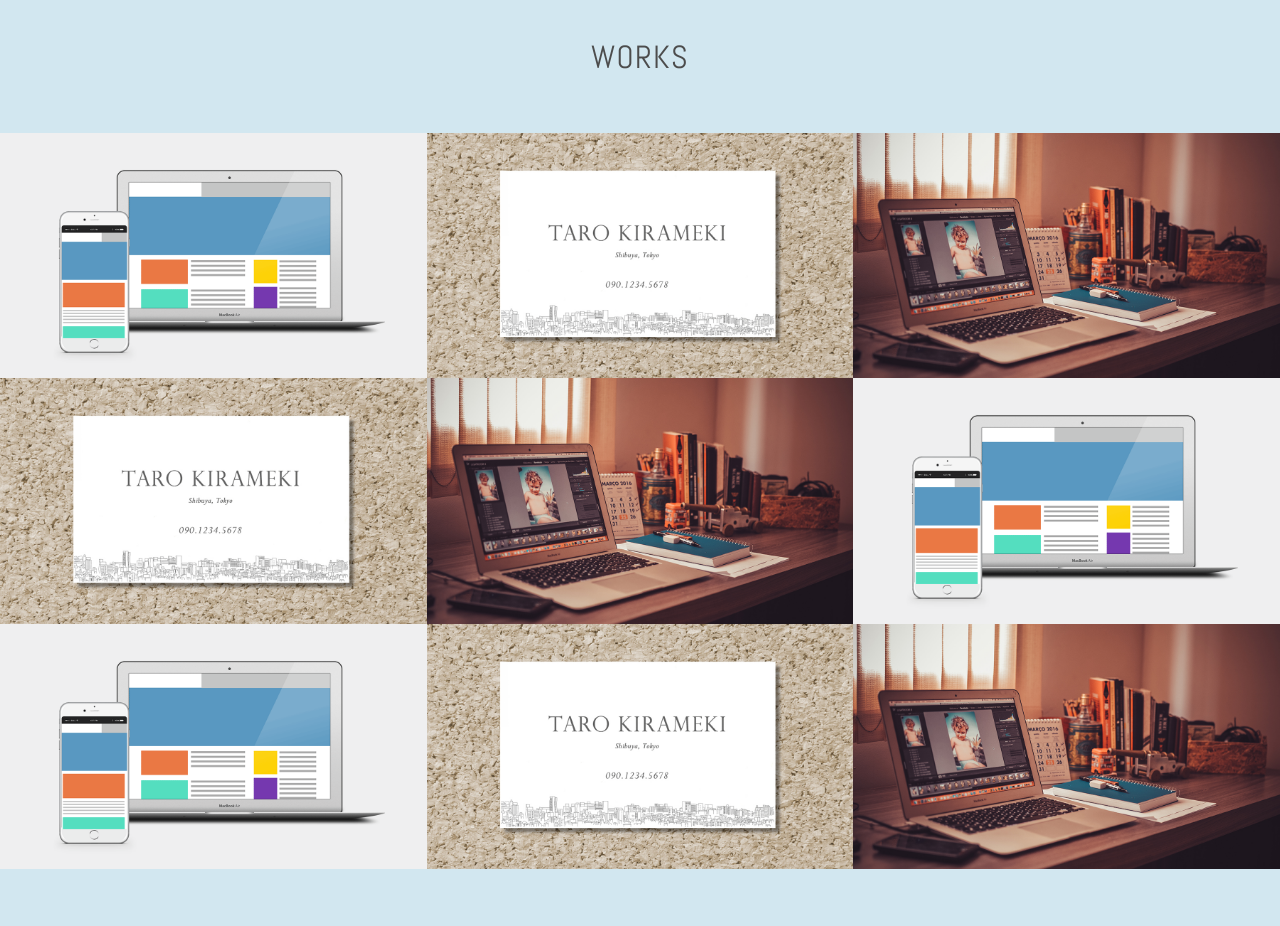
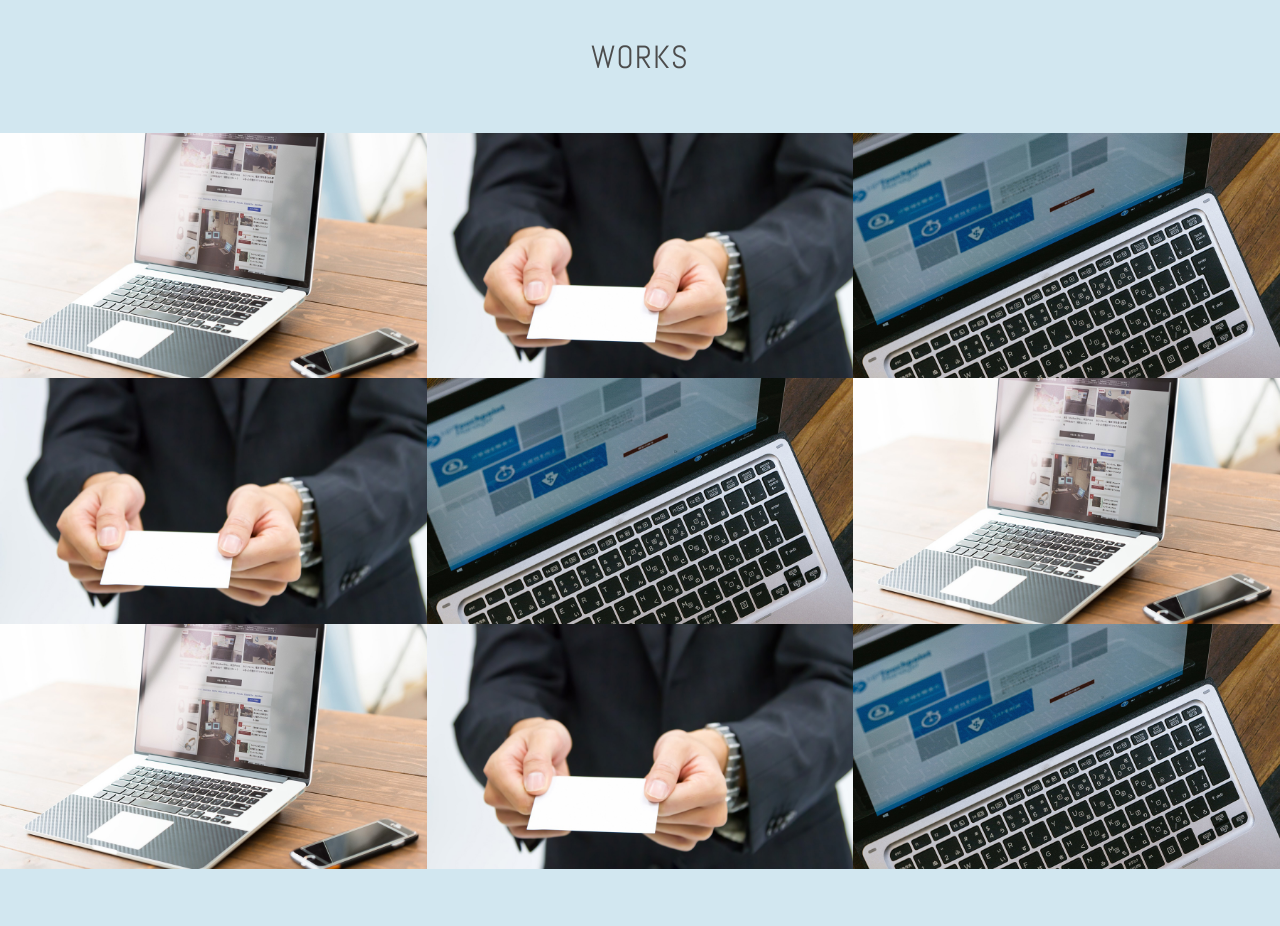
Before and after one commit to marin-sasakawa/marin-sasakawa.github.io, a plain HTML site: page index.html in a window 1280 px wide. Shown: the part 1040-1966 px from the top of the page. Drawn offline with nearby package versions, Linux system fonts and the light colour scheme.

Commit message:
second commit

```diff
--- a/index.html
+++ b/index.html
@@ -14,7 +14,7 @@
             <a href="#contact" class="button-contact"><i aria-label="お問い合わせ" class="fa fa-envelope-o"></i></a>
             <div class="profile">
                 <h1 class="site-title abel uppercase text-center">Web Designer <span>Marin Sasakawa</span></h1>
-                <img src="./images/img_profile.jpg" alt="プロフィール写真" width="140" height="140" class="block-center profile-icon">
+                <img src="./images/img_profile2.jpg" alt="プロフィール写真" width="140" height="140" class="block-center profile-icon">
                 <p>北海道在住のWebデザイナー見習い、笹川麻鈴です。独学でWeb制作について学び、学業と並行してWebデザインおよび制作について勉強中です。今後もWeb制作の技術や知識を身につけて、誰が見ても分かりやすく、見る人を笑顔にするWeb制作ができるようなデザイナーになりたいと思っています。</p>
             </div>
         </header>
@@ -38,7 +38,7 @@
                 <h2 class="text-center">Works</h2>
                     <div class="works-box">
                         <a href="#">
-                            <img src="./images/img_work_site.png" alt="株式会社きらめき コーポレートサイト様 Webサイトデザイン">
+                            <img src="./images/img_work_site2.jpg" alt="株式会社きらめき コーポレートサイト様 Webサイトデザイン">
                             <div class="works-box-inner">
                                 <div class="text-center">
                                     <h3>株式会社きらめき コーポレートサイト</h3>
@@ -50,7 +50,7 @@
                     </div>
                     <div class="works-box">
                         <a href="#">
-                            <img src="./images/img_work_card.jpg" alt="きらめき花子様 名刺デザイン">
+                            <img src="./images/img_work_card2.jpg" alt="きらめき花子様 名刺デザイン">
                             <div class="works-box-inner">
                                 <div class="text-center">
                                     <h3>きらめき花子様 名刺</h3>
@@ -62,7 +62,7 @@
                     </div>
                     <div class="works-box">
                         <a href="#">
-                            <img src="./images/img_work_blog.jpg" alt="WordPressオリジナルテーマ">
+                            <img src="./images/img_work_blog2.jpg" alt="WordPressオリジナルテーマ">
                             <div class="works-box-inner">
                                 <div class="text-center">
                                     <h3>ブログデザイン</h3>
@@ -74,7 +74,7 @@
                     </div>
                     <div class="works-box">
                         <a href="#">
-                            <img src="./images/img_work_card.jpg" alt="きらめき花子様 名刺デザイン">
+                            <img src="./images/img_work_card2.jpg" alt="きらめき花子様 名刺デザイン">
                             <div class="works-box-inner">
                                 <div class="text-center">
                                     <h3>きらめき花子様 名刺</h3>
@@ -86,7 +86,7 @@
                     </div>
                     <div class="works-box">
                         <a href="#">
-                            <img src="./images/img_work_blog.jpg" alt="WordPressオリジナルテーマ">
+                            <img src="./images/img_work_blog2.jpg" alt="WordPressオリジナルテーマ">
                             <div class="works-box-inner">
                                 <div class="text-center">
                                     <h3>ブログデザイン</h3>
@@ -98,7 +98,7 @@
                     </div>
                     <div class="works-box">
                         <a href="#">
-                            <img src="./images/img_work_site.png" alt="株式会社きらめき コーポレートサイト様 Webサイトデザイン">
+                            <img src="./images/img_work_site2.jpg" alt="株式会社きらめき コーポレートサイト様 Webサイトデザイン">
                             <div class="works-box-inner">
                                 <div class="text-center">
                                     <h3>株式会社きらめき コーポレートサイト</h3>
@@ -110,7 +110,7 @@
                     </div>
                     <div class="works-box">
                         <a href="#">
-                            <img src="./images/img_work_site.png" alt="株式会社きらめき コーポレートサイト様 Webサイトデザイン">
+                            <img src="./images/img_work_site2.jpg" alt="株式会社きらめき コーポレートサイト様 Webサイトデザイン">
                             <div class="works-box-inner">
                                 <div class="text-center">
                                     <h3>株式会社きらめき コーポレートサイト</h3>
@@ -122,7 +122,7 @@
                     </div>
                     <div class="works-box">
                         <a href="#">
-                            <img src="./images/img_work_card.jpg" alt="きらめき花子様 名刺デザイン">
+                            <img src="./images/img_work_card2.jpg" alt="きらめき花子様 名刺デザイン">
                             <div class="works-box-inner">
                                 <div class="text-center">
                                     <h3>きらめき花子様 名刺</h3>
@@ -134,7 +134,7 @@
                     </div>
                     <div class="works-box">
                         <a href="#">
-                            <img src="./images/img_work_blog.jpg" alt="WordPressオリジナルテーマ">
+                            <img src="./images/img_work_blog2.jpg" alt="WordPressオリジナルテーマ">
                             <div class="works-box-inner">
                                 <div class="text-center">
                                     <h3>ブログデザイン</h3>
```
Also changed, not shown: images/img_profile.jpg (deleted), images/img_profile2.jpg (added), images/img_work_blog.jpg (deleted), images/img_work_blog2.jpg (added), images/img_work_card.jpg (deleted), images/img_work_card2.jpg (added), images/img_work_site.png (deleted), images/img_work_site2.jpg (added).
